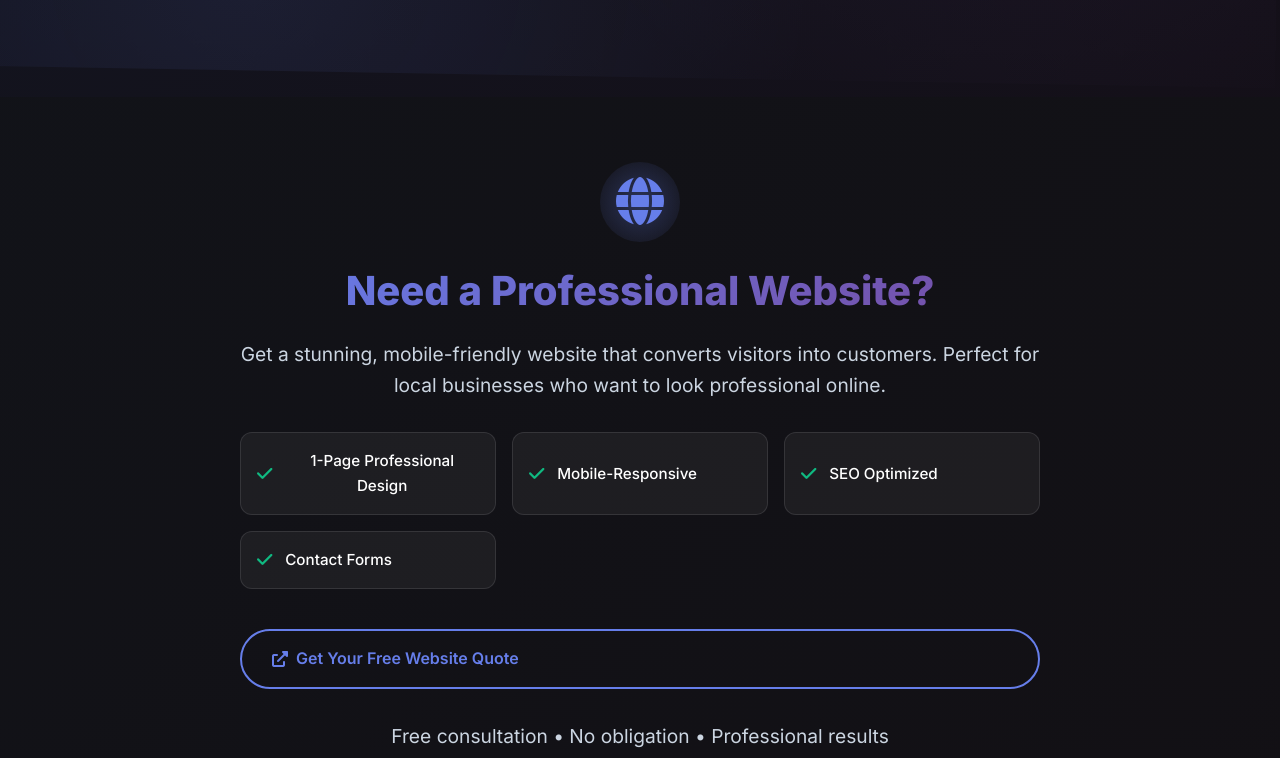
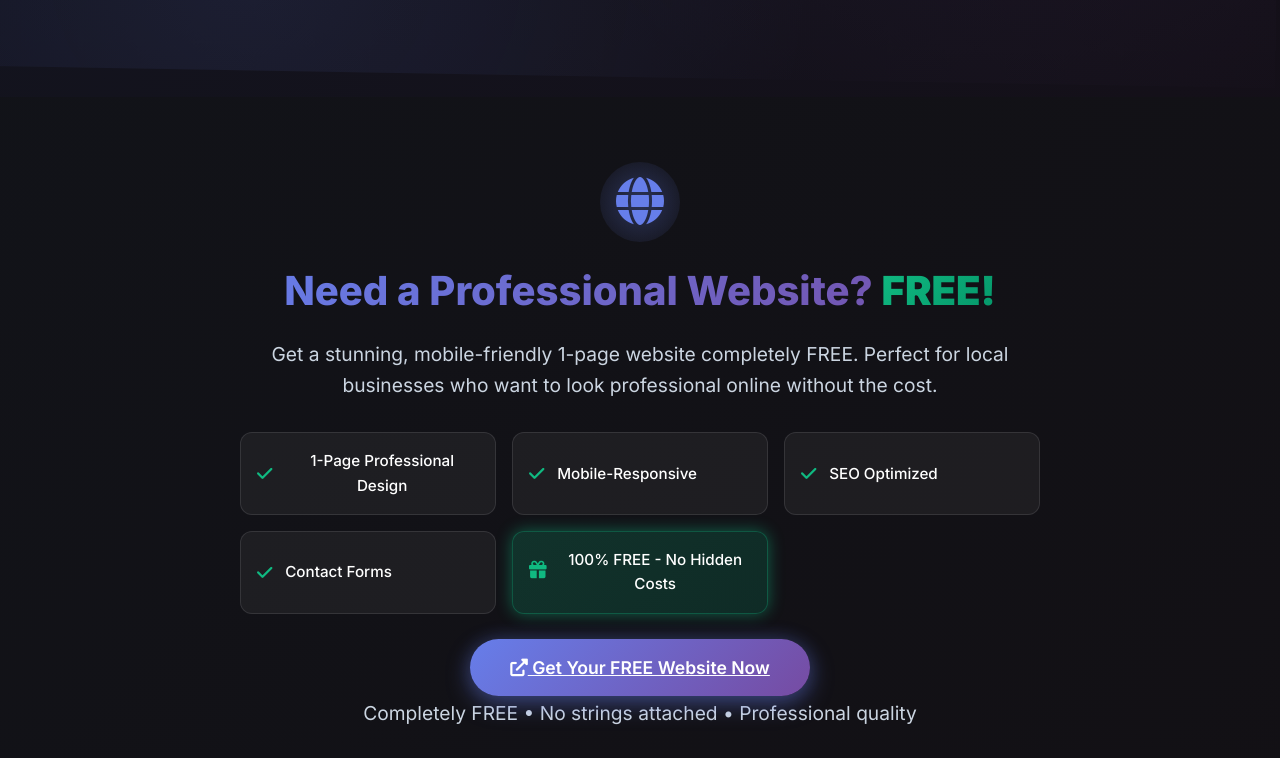
Before and after one commit to dukew6954-cmd/Parvo, a plain HTML site: page index.html in a window 1280 px wide. Shown: the part 8222-8980 px from the top of the page. Drawn offline with nearby package versions, Linux system fonts and the light colour scheme.

Commit message:
Update website CTA to emphasize FREE 1-page websites with animations and highlighting

```diff
--- a/index.html
+++ b/index.html
@@ -732,8 +732,8 @@
                     <i class="fas fa-globe"></i>
                     <div class="icon-glow"></div>
                 </div>
-                <h2>Need a Professional Website?</h2>
-                <p>Get a stunning, mobile-friendly website that converts visitors into customers. Perfect for local businesses who want to look professional online.</p>
+                <h2>Need a Professional Website? <span class="free-badge">FREE!</span></h2>
+                <p>Get a stunning, mobile-friendly 1-page website completely FREE. Perfect for local businesses who want to look professional online without the cost.</p>
                 <div class="website-features">
                     <div class="website-feature">
                         <i class="fas fa-check"></i>
@@ -751,12 +751,16 @@
                         <i class="fas fa-check"></i>
                         <span>Contact Forms</span>
                     </div>
+                    <div class="website-feature highlight-feature">
+                        <i class="fas fa-gift"></i>
+                        <span>100% FREE - No Hidden Costs</span>
+                    </div>
                 </div>
-                <a href="https://your-website-design-company.com" class="btn-outline btn-large" target="_blank">
+                <a href="https://your-website-design-company.com" class="btn-primary btn-glow btn-large" target="_blank">
                     <i class="fas fa-external-link-alt"></i>
-                    Get Your Free Website Quote
+                    Get Your FREE Website Now
                 </a>
-                <p class="website-cta-note">Free consultation • No obligation • Professional results</p>
+                <p class="website-cta-note">Completely FREE • No strings attached • Professional quality</p>
             </div>
         </div>
     </section>
--- a/styles.css
+++ b/styles.css
@@ -1576,6 +1576,20 @@ body {
     background-clip: text;
 }
 
+.free-badge {
+    background: linear-gradient(135deg, #10b981, #059669);
+    -webkit-background-clip: text;
+    -webkit-text-fill-color: transparent;
+    background-clip: text;
+    font-weight: 900;
+    animation: freePulse 2s ease-in-out infinite;
+}
+
+@keyframes freePulse {
+    0%, 100% { transform: scale(1); }
+    50% { transform: scale(1.05); }
+}
+
 .website-cta p {
     font-size: 1.2rem;
     color: #cbd5e1;
@@ -1617,6 +1631,27 @@ body {
     color: #fff;
     font-weight: 500;
     font-size: 0.95rem;
+}
+
+.website-feature.highlight-feature {
+    background: linear-gradient(135deg, rgba(16, 185, 129, 0.2), rgba(5, 150, 105, 0.2));
+    border: 1px solid rgba(16, 185, 129, 0.3);
+    animation: highlightGlow 2s ease-in-out infinite alternate;
+}
+
+.website-feature.highlight-feature i {
+    color: #10b981;
+    animation: giftBounce 1.5s ease-in-out infinite;
+}
+
+@keyframes highlightGlow {
+    0% { box-shadow: 0 0 10px rgba(16, 185, 129, 0.3); }
+    100% { box-shadow: 0 0 20px rgba(16, 185, 129, 0.6); }
+}
+
+@keyframes giftBounce {
+    0%, 100% { transform: translateY(0); }
+    50% { transform: translateY(-3px); }
 }
 
 .website-cta .btn-outline {
```
